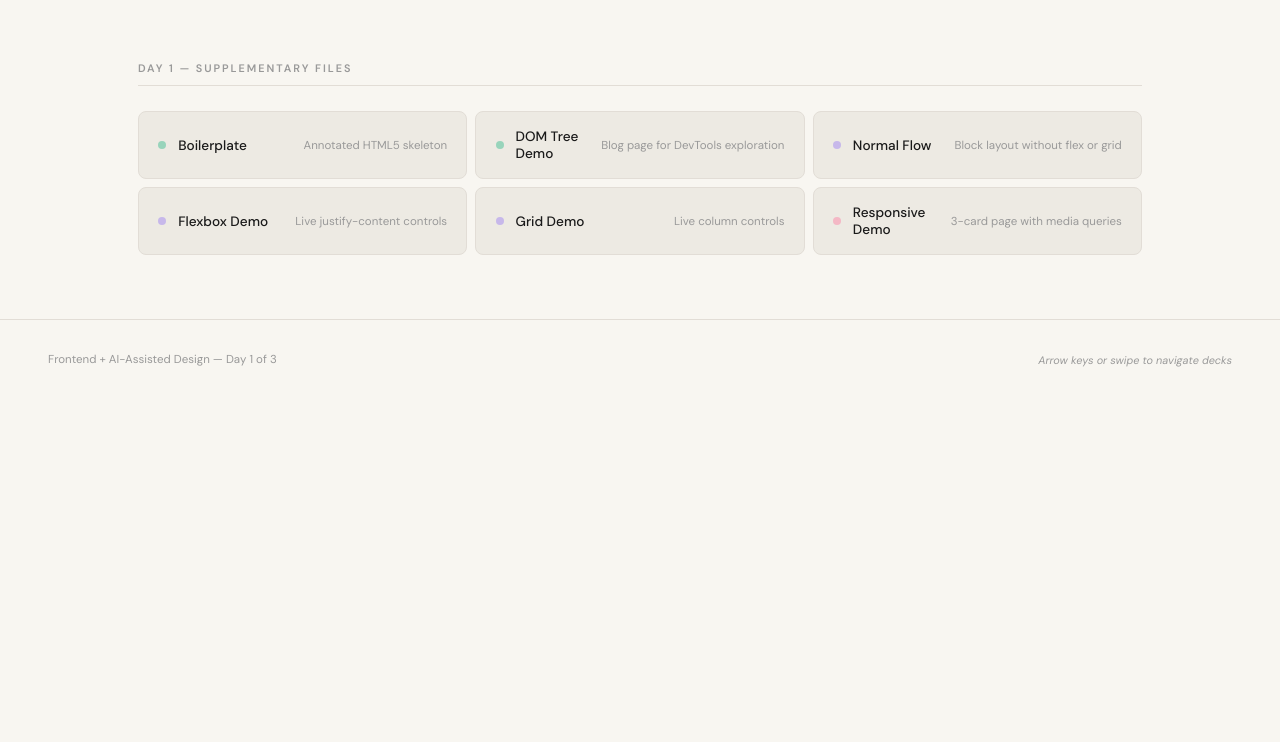
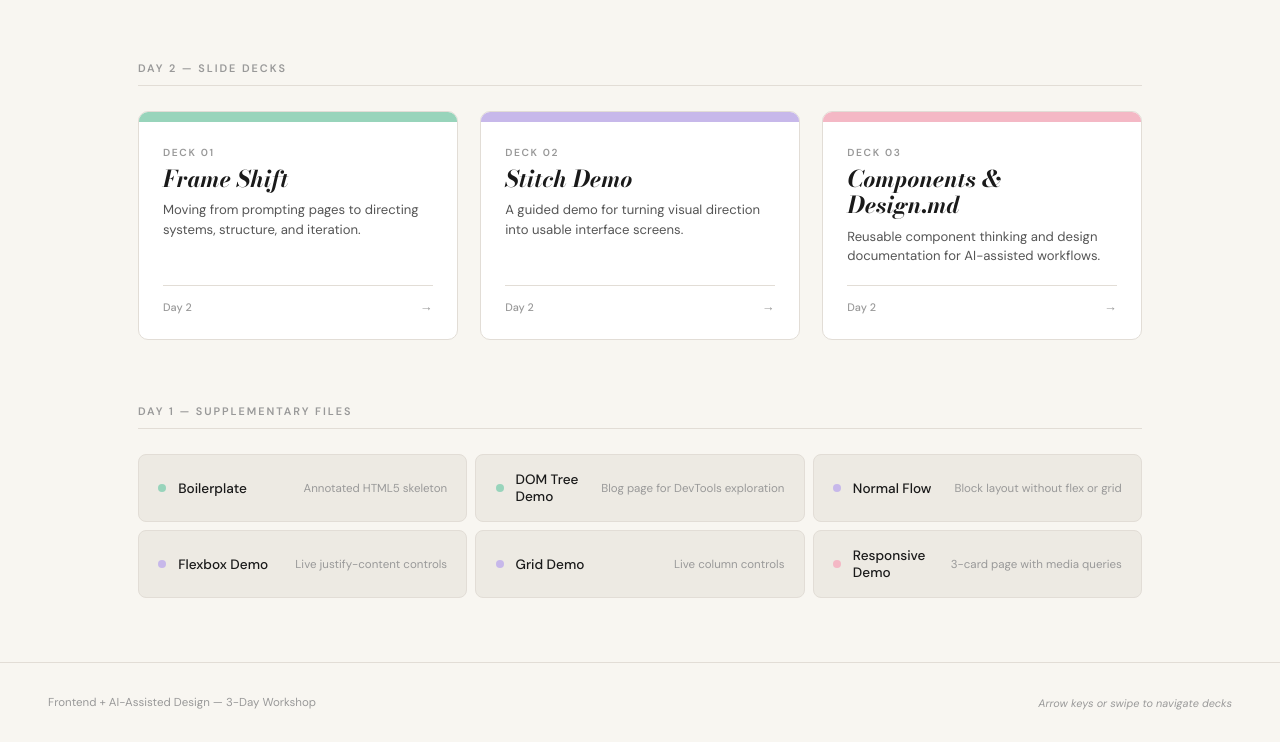
Before and after one commit to tripad/frontend-workshop, a plain HTML site: page index.html in a window 1280 px wide. Shown: the part 925-1667 px from the top of the page. Before the commit the page ends 1324 px from the top, so only its background shows below. Drawn offline with nearby package versions, Linux system fonts and the light colour scheme.

Commit message:
Add Day 2 deck links

```diff
--- a/index.html
+++ b/index.html
@@ -4,7 +4,7 @@
 <head>
   <meta charset="UTF-8">
   <meta name="viewport" content="width=device-width, initial-scale=1.0">
-  <title>Frontend + AI Workshop — Day 1</title>
+  <title>Frontend + AI Workshop</title>
   <link rel="preconnect" href="https://fonts.googleapis.com">
   <link rel="preconnect" href="https://fonts.gstatic.com" crossorigin>
   <link href="https://fonts.googleapis.com/css2?family=Bodoni+Moda:ital,opsz,wght@0,6..96,600;0,6..96,700;0,6..96,900;1,6..96,400;1,6..96,700;1,6..96,900&family=DM+Sans:ital,opsz,wght@0,9..40,300;0,9..40,400;0,9..40,500;0,9..40,600;1,9..40,400&display=swap" rel="stylesheet">
@@ -277,7 +277,7 @@
   <header class="site-header">
     <div class="header-eyebrow">B.Des UX — 3-Day Workshop</div>
     <h1 class="header-title">Frontend &amp; <span>AI-Assisted</span><br>Design</h1>
-    <p class="header-sub">Slide decks and interactive demos for Day 1. Open any deck and use arrow keys or swipe to navigate.</p>
+    <p class="header-sub">Slide decks and interactive demos for the workshop. Open any deck and use arrow keys or swipe to navigate.</p>
     <div class="header-tabs" aria-hidden="true">
       <div class="htab" style="background:#98d4bb"></div>
       <div class="htab" style="background:#c7b8ea"></div>
@@ -346,6 +346,51 @@
 
     </div>
 
+    <div class="section-label">Day 2 — Slide Decks</div>
+
+    <div class="deck-grid">
+
+      <a href="day-2/day-2-deck-1-frame-shift.html" class="deck-card">
+        <div class="deck-card-top" style="background:#98d4bb"></div>
+        <div class="deck-card-body">
+          <div class="deck-num">Deck 01</div>
+          <div class="deck-name">Frame Shift</div>
+          <div class="deck-desc">Moving from prompting pages to directing systems, structure, and iteration.</div>
+          <div class="deck-meta">
+            <span class="deck-slides">Day 2</span>
+            <span class="deck-arrow">→</span>
+          </div>
+        </div>
+      </a>
+
+      <a href="day-2/day-2-deck-2-stitch-demo.html" class="deck-card">
+        <div class="deck-card-top" style="background:#c7b8ea"></div>
+        <div class="deck-card-body">
+          <div class="deck-num">Deck 02</div>
+          <div class="deck-name">Stitch Demo</div>
+          <div class="deck-desc">A guided demo for turning visual direction into usable interface screens.</div>
+          <div class="deck-meta">
+            <span class="deck-slides">Day 2</span>
+            <span class="deck-arrow">→</span>
+          </div>
+        </div>
+      </a>
+
+      <a href="day-2/day-2-deck-3-components-and-design-md.html" class="deck-card">
+        <div class="deck-card-top" style="background:#f4b8c5"></div>
+        <div class="deck-card-body">
+          <div class="deck-num">Deck 03</div>
+          <div class="deck-name">Components &amp; Design.md</div>
+          <div class="deck-desc">Reusable component thinking and design documentation for AI-assisted workflows.</div>
+          <div class="deck-meta">
+            <span class="deck-slides">Day 2</span>
+            <span class="deck-arrow">→</span>
+          </div>
+        </div>
+      </a>
+
+    </div>
+
     <div class="section-label">Day 1 — Supplementary Files</div>
 
     <div class="supp-list">
@@ -391,7 +436,7 @@
   </main>
 
   <footer class="site-footer">
-    <span class="footer-text">Frontend + AI-Assisted Design — Day 1 of 3</span>
+    <span class="footer-text">Frontend + AI-Assisted Design — 3-Day Workshop</span>
     <span class="footer-note">Arrow keys or swipe to navigate decks</span>
   </footer>
 
```
